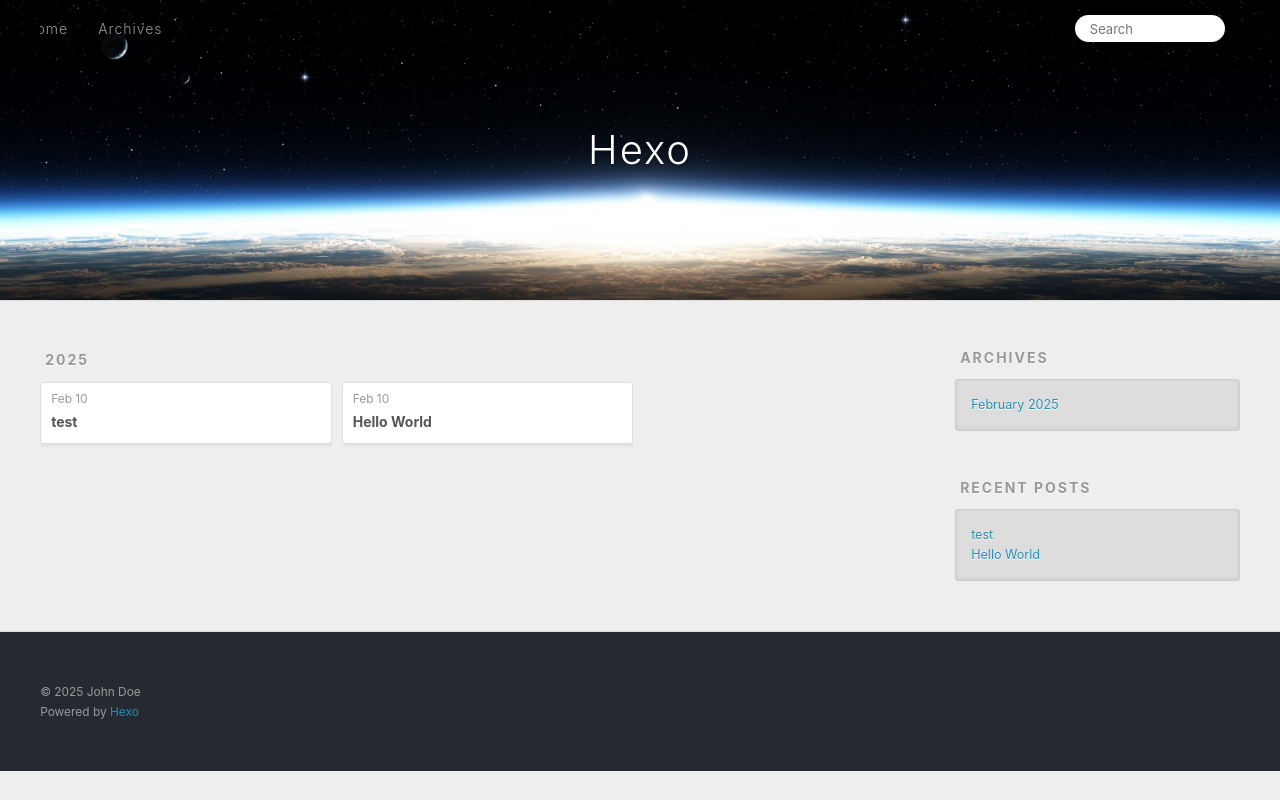
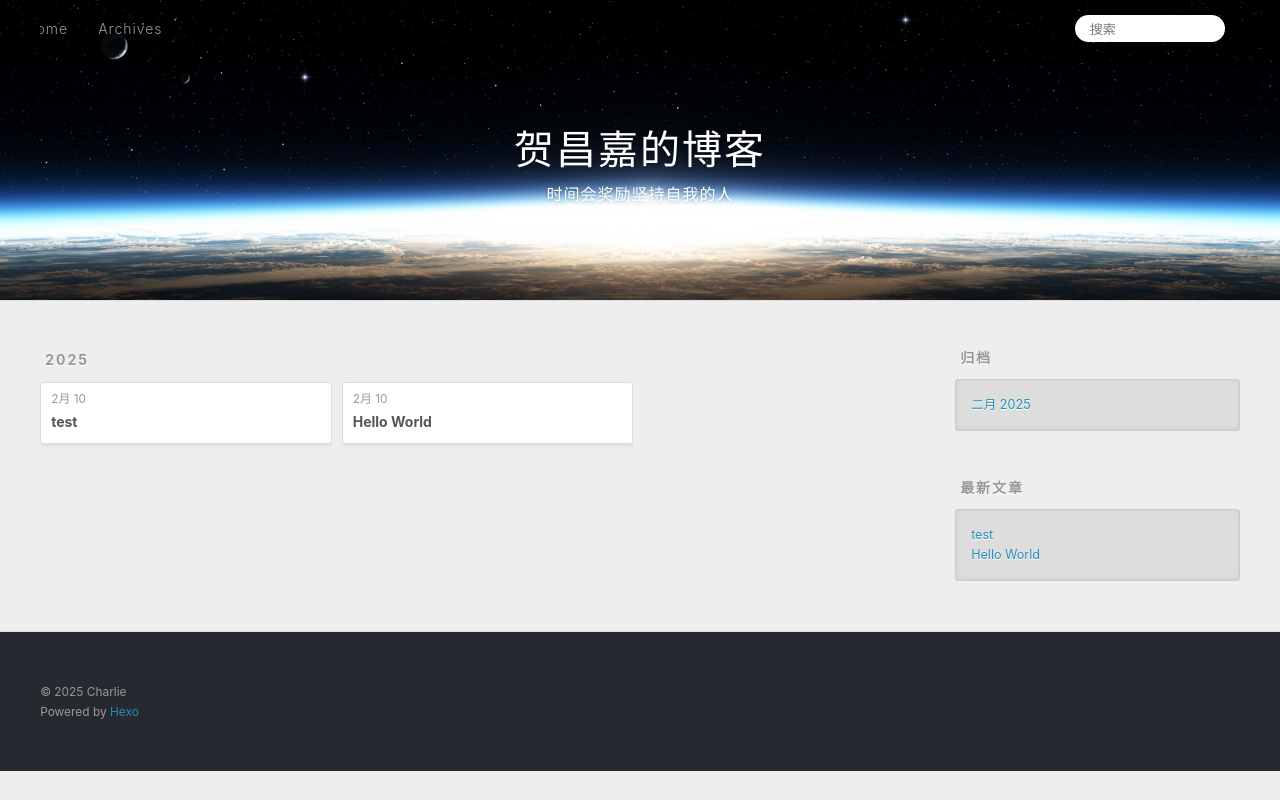
Before and after one commit to hechangjia/hechangjia.github.io, a plain HTML site: page archives/index.html in a window 1280 px wide. Both pictures are taken after a click on the link 1232 px from the left and 27 px from the top of the page. Drawn offline with Linux system fonts and the light colour scheme.

Commit message:
Site updated: 2025-02-10 02:09:59

```diff
--- a/archives/index.html
+++ b/archives/index.html
@@ -4,17 +4,19 @@
   <meta charset="utf-8">
 
 
-  <title>Archives | Hexo</title>
+  <title>归档 | 贺昌嘉的博客</title>
   <meta name="viewport" content="width=device-width, initial-scale=1, shrink-to-fit=no">
-  <meta property="og:type" content="website">
-<meta property="og:title" content="Hexo">
+  <meta name="description" content="无限进步">
+<meta property="og:type" content="website">
+<meta property="og:title" content="贺昌嘉的博客">
 <meta property="og:url" content="http://example.com/archives/index.html">
-<meta property="og:site_name" content="Hexo">
-<meta property="og:locale" content="en_US">
-<meta property="article:author" content="John Doe">
+<meta property="og:site_name" content="贺昌嘉的博客">
+<meta property="og:description" content="无限进步">
+<meta property="og:locale" content="zh_CN">
+<meta property="article:author" content="Charlie">
 <meta name="twitter:card" content="summary">
 
-    <link rel="alternate" href="/atom.xml" title="Hexo" type="application/atom+xml">
+    <link rel="alternate" href="/atom.xml" title="贺昌嘉的博客" type="application/atom+xml">
 
 
     <link rel="shortcut icon" href="/favicon.png">
@@ -39,8 +41,12 @@
   <div id="header-outer" class="outer">
     <div id="header-title" class="inner">
       <h1 id="logo-wrap">
-        <a href="/" id="logo">Hexo</a>
+        <a href="/" id="logo">贺昌嘉的博客</a>
       </h1>
+
+        <h2 id="subtitle-wrap">
+          <a href="/" id="subtitle">时间会奖励坚持自我的人</a>
+        </h2>
 
     </div>
     <div id="header-inner" class="inner">
@@ -55,12 +61,12 @@
       <nav id="sub-nav">
 
 
-          <a class="nav-icon" href="/atom.xml" title="RSS Feed"><span class="fa fa-rss"></span></a>
+          <a class="nav-icon" href="/atom.xml" title="RSS 订阅"><span class="fa fa-rss"></span></a>
 
-        <a class="nav-icon nav-search-btn" title="Search"><span class="fa fa-search"></span></a>
+        <a class="nav-icon nav-search-btn" title="搜索"><span class="fa fa-search"></span></a>
       </nav>
       <div id="search-form-wrap">
-        <form action="//google.com/search" method="get" accept-charset="UTF-8" class="search-form"><input type="search" name="q" class="search-form-input" placeholder="Search"><button type="submit" class="search-form-submit">&#xF002;</button><input type="hidden" name="sitesearch" value="http://example.com"></form>
+        <form action="//google.com/search" method="get" accept-charset="UTF-8" class="search-form"><input type="search" name="q" class="search-form-input" placeholder="搜索"><button type="submit" class="search-form-submit">&#xF002;</button><input type="hidden" name="sitesearch" value="http://example.com"></form>
       </div>
     </div>
   </div>
@@ -84,7 +90,7 @@
   <div class="archive-article-inner">
     <header class="archive-article-header">
       <a href="/2025/02/10/test/" class="archive-article-date">
-  <time class="dt-published" datetime="2025-02-09T17:04:49.000Z" itemprop="datePublished">Feb 10</time>
+  <time class="dt-published" datetime="2025-02-09T17:04:49.000Z" itemprop="datePublished">2月 10</time>
 </a>
 
 
@@ -103,7 +109,7 @@
   <div class="archive-article-inner">
     <header class="archive-article-header">
       <a href="/2025/02/10/hello-world/" class="archive-article-date">
-  <time class="dt-published" datetime="2025-02-09T17:01:19.356Z" itemprop="datePublished">Feb 10</time>
+  <time class="dt-published" datetime="2025-02-09T17:01:19.356Z" itemprop="datePublished">2月 10</time>
 </a>
 
 
@@ -135,9 +141,9 @@
 
 
   <div class="widget-wrap">
-    <h3 class="widget-title">Archives</h3>
+    <h3 class="widget-title">归档</h3>
     <div class="widget">
-      <ul class="archive-list"><li class="archive-list-item"><a class="archive-list-link" href="/archives/2025/02/">February 2025</a></li></ul>
+      <ul class="archive-list"><li class="archive-list-item"><a class="archive-list-link" href="/archives/2025/02/">二月 2025</a></li></ul>
     </div>
   </div>
 
@@ -145,7 +151,7 @@
 
 
   <div class="widget-wrap">
-    <h3 class="widget-title">Recent Posts</h3>
+    <h3 class="widget-title">最新文章</h3>
     <div class="widget">
       <ul>
 
@@ -170,7 +176,7 @@
   <div class="outer">
     <div id="footer-info" class="inner">
 
-      &copy; 2025 John Doe<br>
+      &copy; 2025 Charlie<br>
       Powered by <a href="https://hexo.io/" target="_blank">Hexo</a>
     </div>
   </div>
```
Also changed, not shown: 2025/02/10/hello-world/index.html (+19 -15 lines), 2025/02/10/test/index.html (+19 -15 lines), archives/2025/02/index.html (+23 -17 lines), archives/2025/index.html (+23 -17 lines), index.html (+23 -17 lines).
